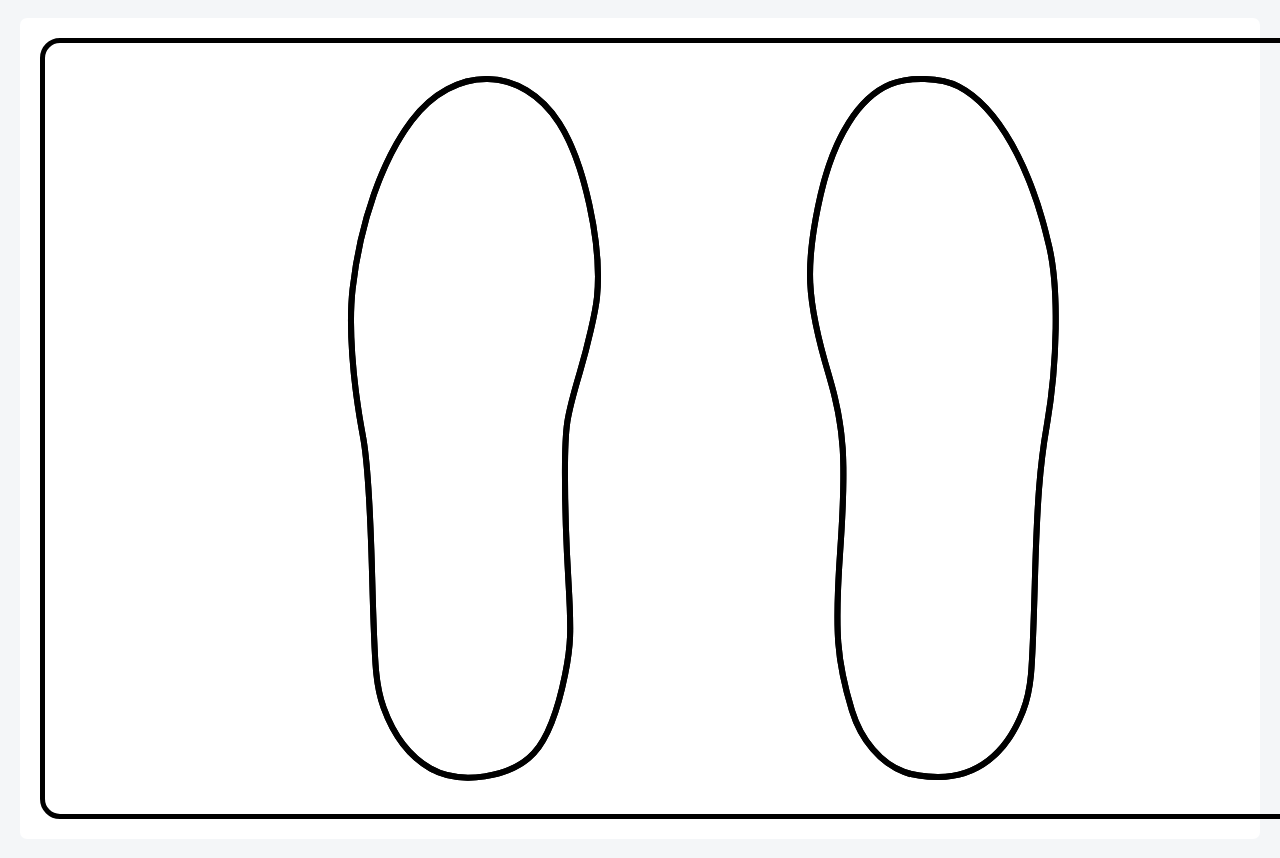
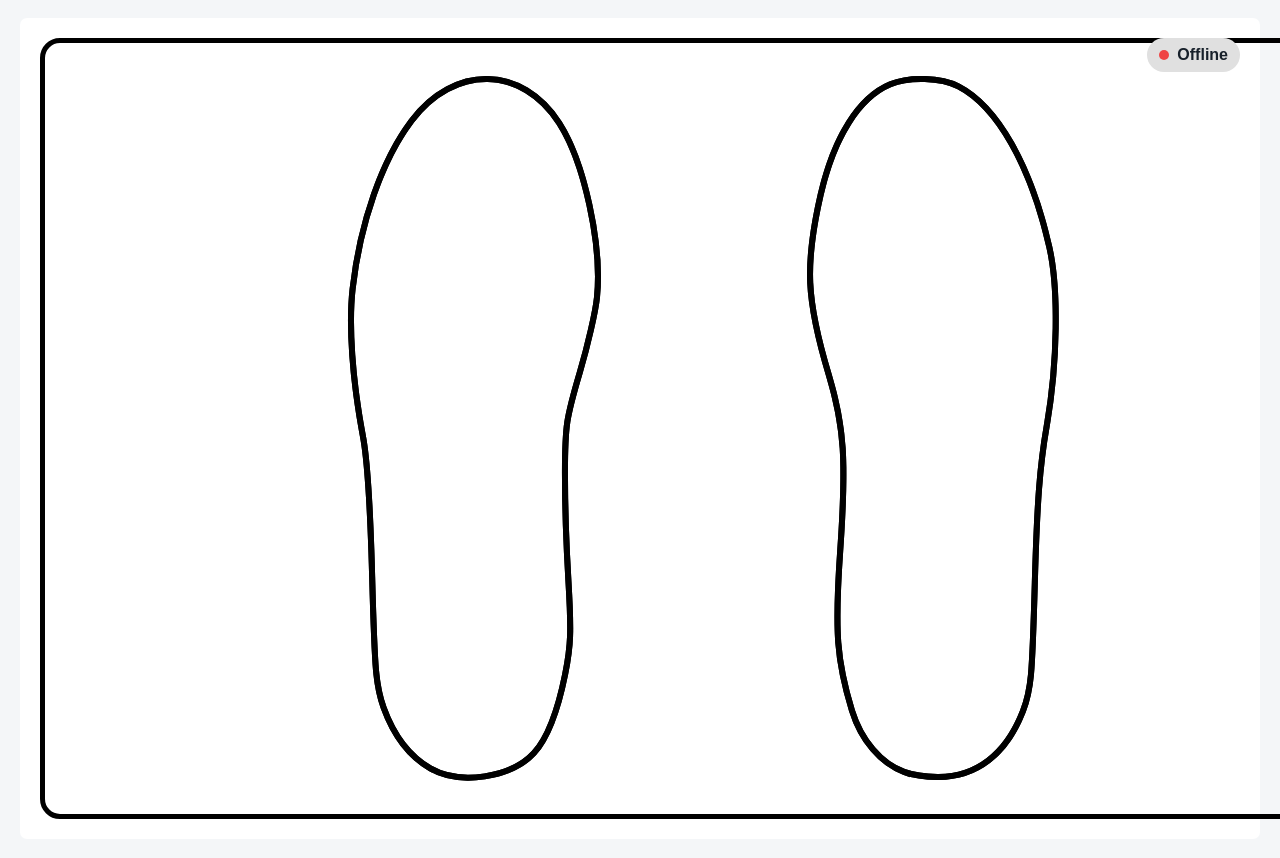
Before and after one commit to HusseinKhodor03/posture-pad, a plain HTML site: page software/frontend/public/index.html in a window 1280 px wide. Shown: the part 88-946 px from the top of the page. Drawn offline with Linux system fonts and the light colour scheme.

Commit message:
Position dashboard status in top corner

```diff
--- a/software/frontend/public/index.html
+++ b/software/frontend/public/index.html
@@ -26,9 +26,11 @@
         </div>
 
         <div id="statsContainer">
-          <div id="dashboardStatus">
-            <span class="statusDot offline" id="dashboardStatusDot"></span>
-            <span id="dashboardStatusText">Offline</span>
+          <div id="dashboardInfoBar">
+            <div id="dashboardStatus">
+              <span class="statusDot offline" id="dashboardStatusDot"></span>
+              <span id="dashboardStatusText">Offline</span>
+            </div>
           </div>
 
           <div class="box" id="postureSummary">
--- a/software/frontend/public/styles/styles.css
+++ b/software/frontend/public/styles/styles.css
@@ -60,6 +60,7 @@ body {
 }
 
 #mainContainer {
+  position: relative;
   display: flex;
   justify-content: space-evenly;
   background-color: #fff;
@@ -93,11 +94,19 @@ body {
   width: 520px;
 }
 
+#dashboardInfoBar {
+  position: absolute;
+  top: 20px;
+  right: 20px;
+  display: flex;
+  justify-content: flex-end;
+  align-items: center;
+}
+
 #dashboardStatus {
   display: flex;
   align-items: center;
   gap: 8px;
-  align-self: flex-start;
   padding: 8px 12px;
   border-radius: 999px;
   background: #e0e0e0;
```
